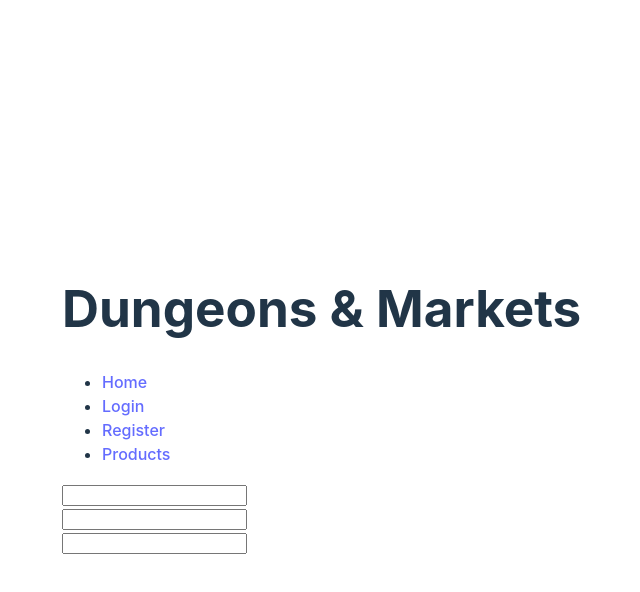
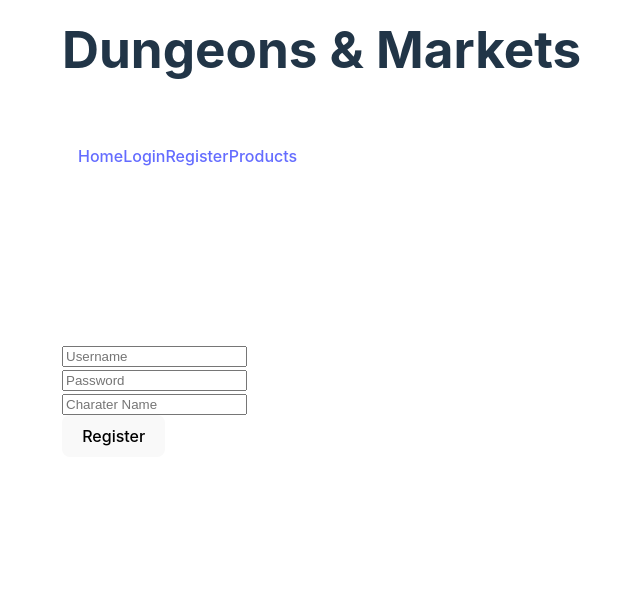
Before and after one commit to Way2SelfAware/DM-Shopper, a React (Vite) app: page /RegisterPage in a window 1280 px wide. Shown: the top 592 px of the page, without its empty margins (258-898 px from the left). Built offline with nearby package versions, Linux system fonts and the light colour scheme.

Commit message:
added classNames, div, and css for navbar

```diff
--- a/src/App.css
+++ b/src/App.css
@@ -1,6 +1,12 @@
 #root {
   margin: auto;
   width: 50%;
+}
+
+.top-nav-title {
+  position: fixed;
+  margin: auto;
+  bottom: 75%;
 }
 
 .header {
@@ -16,11 +22,14 @@
 }
 
 .navbar {
-  /* background-color: blue;
-  border-style: dotted;
-  border-color: black; */
+  overflow: hidden;
+  flex-direction: row;
+  justify-content: space-around;
+  align-items: center;
+  padding: 1em;
+}
 
-}
+.nav-links {}
 
 .footer {
   /* background-color: yellow;
--- a/src/components/common/navbar.jsx
+++ b/src/components/common/navbar.jsx
@@ -6,23 +6,17 @@ import { Outlet, Link } from "react-router-dom";
 const Navbar = () => {
   return (
     <>
-      <h1 className="shopTitle">Dungeons & Markets</h1>
-      <nav className="navbar">
-        <ul>
-          <li>
+      <div className="top-nav-title">
+        <h1 className="shopTitle">Dungeons & Markets</h1>
+        <nav className="navbar">
+          <p className="nav-links">
             <Link to="/">Home</Link>
-          </li>
-          <li>
             <Link to="/loginPage">Login</Link>
-          </li>
-          <li>
             <Link to="/registerPage">Register</Link>
-          </li>
-          <li>
             <Link to="/productPage">Products</Link>
-          </li>
-        </ul>
-      </nav>
+          </p>
+        </nav>
+      </div>
 
       <Outlet />
     </>
--- a/src/components/user/register.jsx
+++ b/src/components/user/register.jsx
@@ -5,9 +5,18 @@ const Register = () => {
     <div>
       {/* Potentially add in formdata? */}
       <form>
-        <input type="text" label="Username"></input> <br />
-        <input type="text" label="Password"></input> <br />
-        <input type="text" label="Character Name"></input> <br />
+        <input type="text" label="Username" placeholder="Username"></input>
+        <br />
+        <input type="text" label="Password" placeholder="Password"></input>
+        <br />
+        <input
+          type="text"
+          label="Character Name"
+          placeholder="Charater Name"
+        ></input>
+        <br />
+        <button>Register</button>
+        <br />
       </form>
     </div>
   );
--- a/src/pages/home.jsx
+++ b/src/pages/home.jsx
@@ -1,8 +1,7 @@
 // React Imports
 import React from "react";
 // My Imports
-import Header from "../components/common/header";
-import Footer from "../components/common/footer";
+
 
 const Home = () => {
   return (
```
